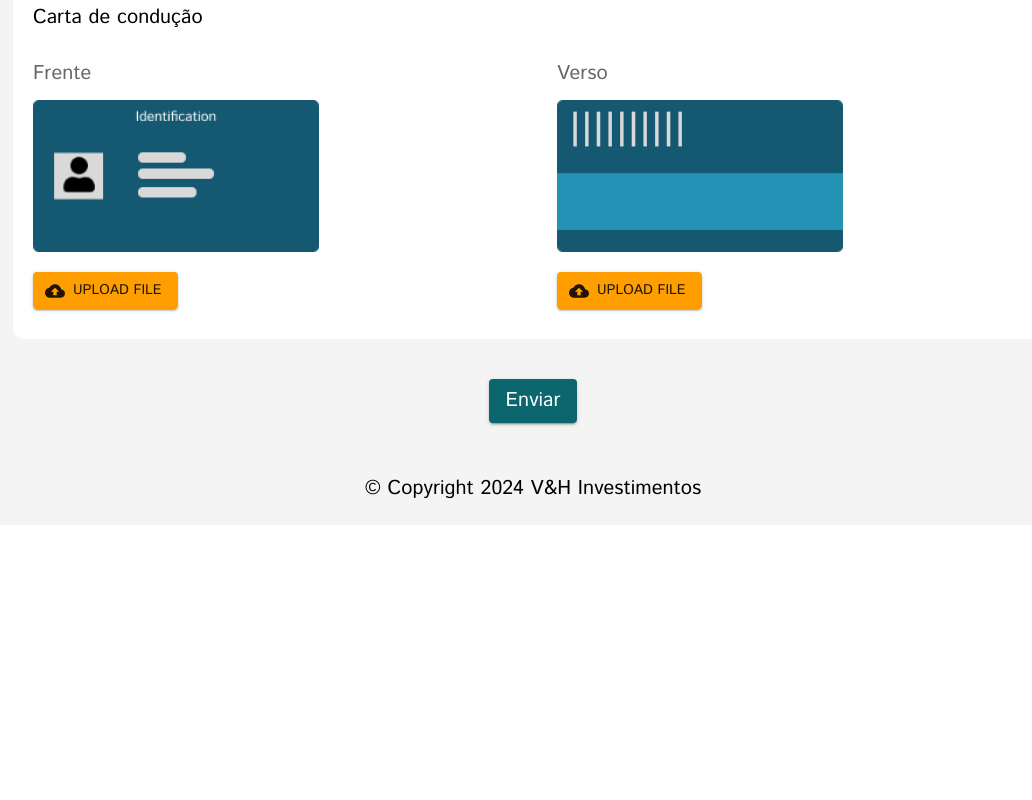
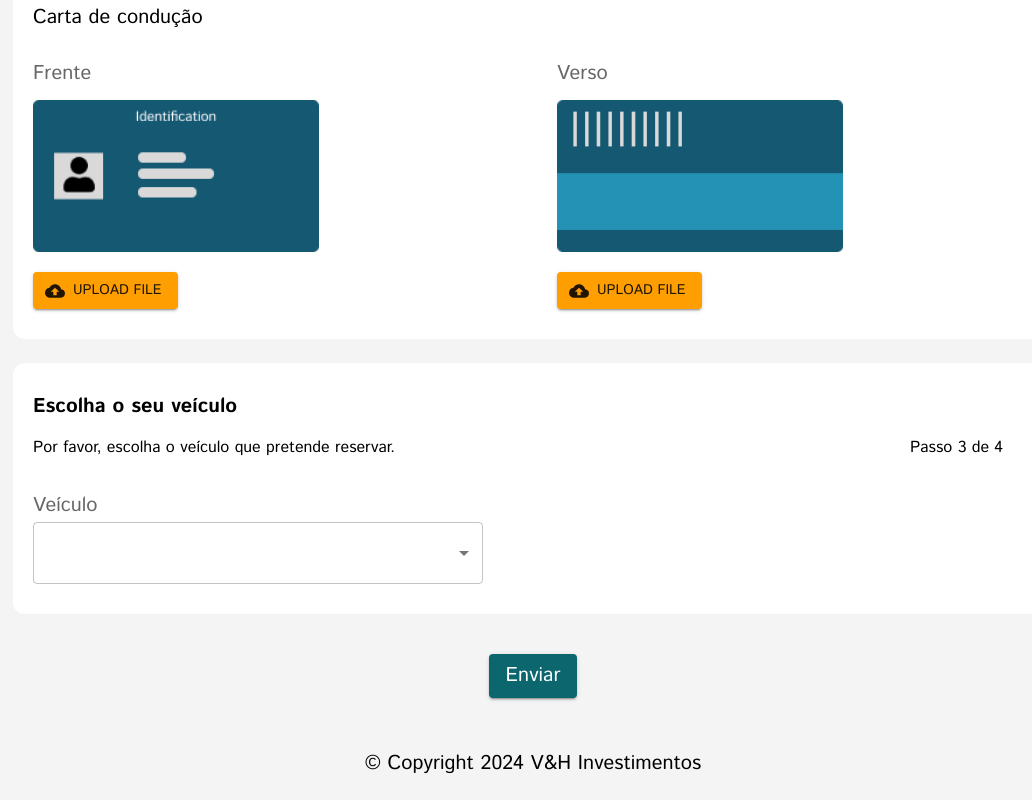
Before and after one commit to d-coder47/rent-a-car, a React (Vite) app: page /reservation in a window 1280 px wide. Shown: the part 1113-1913 px from the top of the page, without its empty margins (107-1139 px from the left). Before the commit the page ends 1638 px from the top, so only its background shows below. Built offline with nearby package versions, Linux system fonts and the light colour scheme.

Commit message:
feat: Add vehicle section on reservation form

```diff
--- a/src/components/ReservationForm/ReservationForm.tsx
+++ b/src/components/ReservationForm/ReservationForm.tsx
@@ -6,6 +6,7 @@ import { useState } from "react";
 import { IFieldsErrors, IReservationInfo } from "../../interfaces";
 import frontID from "../../assets/reservation/frontID.png";
 import backID from "../../assets/reservation/backID.png";
+import Step3 from "./Step3";
 
 const ReservationForm = () => {
   const theme = useTheme();
@@ -23,6 +24,10 @@ const ReservationForm = () => {
       front: frontID,
       back: backID,
     },
+    vehicle: {
+      id: "",
+      name: "",
+    },
   });
 
   const [fieldsErrors, setFieldsErros] = useState<IFieldsErrors>({
@@ -37,15 +42,31 @@ const ReservationForm = () => {
       front: "",
       back: "",
     },
+    vehicle: "",
   });
 
   const handleChange = (e: React.ChangeEvent<HTMLInputElement>) => {
     const { name, value } = e.target;
 
-    setReservationInfo((prevReservationInfo) => ({
-      ...prevReservationInfo,
-      [name]: value,
-    }));
+    let parsedValue: {
+      id: string;
+      name: string;
+    };
+
+    if (name === "vehicle") {
+      parsedValue = JSON.parse(value);
+      setReservationInfo((prevReservationInfo) => ({
+        ...prevReservationInfo,
+        [name]: parsedValue,
+      }));
+    }
+
+    if (name !== "vehicle") {
+      setReservationInfo((prevReservationInfo) => ({
+        ...prevReservationInfo,
+        [name]: value,
+      }));
+    }
 
     if (name === "email") {
       const emailRegex = /^[^\s@]+@[^\s@]+\.[^\s@]+$/;
@@ -62,6 +83,13 @@ const ReservationForm = () => {
       setFieldsErros((prevFieldErrors) => ({
         ...prevFieldErrors,
         ["name"]: "",
+      }));
+    }
+
+    if (name === "vehicle" && value !== "") {
+      setFieldsErros((prevFieldErrors) => ({
+        ...prevFieldErrors,
+        ["vehicle"]: "",
       }));
     }
 
@@ -179,6 +207,13 @@ const ReservationForm = () => {
       }));
     }
 
+    if (reservationInfo.vehicle.name === "") {
+      setFieldsErros((prevFieldErrors) => ({
+        ...prevFieldErrors,
+        ["vehicle"]: "Vehicle is required",
+      }));
+    }
+
     if (reservationInfo.identificationDoc.front === frontID) {
       setFieldsErros((prevState) => ({
         ...prevState,
@@ -250,6 +285,12 @@ const ReservationForm = () => {
           handleChange={handleChange}
         />
 
+        <Step3
+          reservationValues={reservationInfo}
+          fieldsErrors={fieldsErrors}
+          handleChange={handleChange}
+        />
+
         <Button
           variant="contained"
           sx={{
--- /dev/null
+++ b/src/components/ReservationForm/SelectedVehicleCard.tsx
@@ -0,0 +1,71 @@
+import {
+  Box,
+  Button,
+  Card,
+  CardActions,
+  CardHeader,
+  CardMedia,
+  Typography,
+  useTheme,
+} from "@mui/material";
+import { ISelectedVehicle } from "../../interfaces";
+
+const SelectedVehicleCard: React.FC<ISelectedVehicle> = ({ name, image }) => {
+  const theme = useTheme();
+
+  return (
+    <Card
+      sx={{
+        height: "360px",
+        boxShadow: 4,
+      }}
+    >
+      <CardHeader
+        title={name}
+        titleTypographyProps={{ variant: "h5" }}
+        subheaderTypographyProps={{ variant: "body2" }}
+      />
+      <CardMedia
+        component="img"
+        sx={{
+          height: "180px",
+          display: "flex",
+          justifyContent: "center",
+        }}
+        image={image}
+        alt={name}
+      />
+
+      <CardActions>
+        <Box
+          sx={{
+            display: "flex",
+            flexDirection: "row",
+            justifyContent: "center",
+            width: "100%",
+          }}
+        >
+          <Button
+            variant="contained"
+            sx={{
+              height: "35px",
+              textAlign: "center",
+              color: "#000000",
+              marginTop: "40px",
+              textTransform: "none",
+              "&:hover": {
+                backgroundColor: theme.palette.secondary.main,
+                color: "#ffffff !important",
+              },
+            }}
+            disableElevation={true}
+          >
+            <Typography variant="body2">Ver detalhes</Typography>
+          </Button>
+        </Box>
+      </CardActions>
+    </Card>
+  );
+};
+
+export default SelectedVehicleCard;
--- /dev/null
+++ b/src/components/ReservationForm/Step3.tsx
@@ -0,0 +1,134 @@
+import {
+  Box,
+  InputLabel,
+  Typography,
+  Select,
+  MenuItem,
+  FormControl,
+  SelectChangeEvent,
+} from "@mui/material";
+import Grid from "@mui/material/Grid2";
+import { IStep } from "../../interfaces";
+import car_image from "../../assets/car_gallery/view5.jpg";
+import SelectedVehicleCard from "./SelectedVehicleCard";
+
+const Step3: React.FC<IStep> = ({
+  reservationValues,
+  fieldsErrors,
+  handleChange,
+}) => {
+  const vehicleOptions = [
+    { id: 1, name: "Car Model A", image: car_image },
+    { id: 2, name: "Car Model B", image: car_image },
+    { id: 3, name: "Car Model C", image: car_image },
+    { id: 4, name: "Car Model D", image: car_image },
+  ];
+
+  const handleSelectChange = (e: SelectChangeEvent<string>) => {
+    const { value } = e.target;
+
+    const selectedCar = vehicleOptions.find((item) => item.name === value);
+
+    if (!selectedCar) return;
+
+    const modifiedEvent = {
+      ...e,
+      target: {
+        ...e.target,
+        value: JSON.stringify({
+          id: selectedCar.id,
+          name: selectedCar.name,
+        }),
+      },
+    };
+
+    handleChange(modifiedEvent as React.ChangeEvent<HTMLInputElement>);
+  };
+
+  return (
+    <Box
+      sx={{
+        background: "#ffffff",
+        width: "1000px",
+        height: "100%",
+        borderRadius: "12px",
+        padding: "30px 20px",
+      }}
+    >
+      <Box>
+        <Typography variant="h5">Escolha o seu veículo</Typography>
+
+        <Box
+          sx={{
+            width: "97%",
+            display: "flex",
+            justifyContent: "space-between",
+            marginTop: "15px",
+          }}
+        >
+          <Typography variant="body2">
+            Por favor, escolha o veículo que pretende reservar.
+          </Typography>
+          <Typography variant="body2">Passo 3 de 4</Typography>
+        </Box>
+
+        <Box sx={{ marginTop: "30px" }}>
+          <Grid
+            container
+            spacing={{ xs: 2, md: 3 }}
+            columns={12}
+            rowSpacing={3}
+            columnSpacing={6}
+          >
+            <Grid size={6}>
+              <InputLabel shrink={false} htmlFor="vehicle">
+                <Typography>Veículo</Typography>
+              </InputLabel>
+              <FormControl sx={{ width: "450px" }}>
+                <Select
+                  id="vehicle"
+                  name="vehicle"
+                  value={reservationValues.vehicle.name}
+                  onChange={handleSelectChange}
+                  displayEmpty
+                  error={fieldsErrors.vehicle !== ""}
+                >
+                  {vehicleOptions.map((vehicle) => (
+                    <MenuItem key={vehicle.id} value={vehicle.name}>
+                      <Box display="flex" alignItems="center">
+                        <img
+                          src={vehicle.image}
+                          alt={vehicle.name}
+                          style={{ width: 30, height: 30, marginRight: 10 }}
+                        />
+                        <Typography>{vehicle.name}</Typography>
+                      </Box>
+                    </MenuItem>
+                  ))}
+                </Select>
+                <Typography variant="caption" color="error">
+                  {fieldsErrors.vehicle}
+                </Typography>
+              </FormControl>
+            </Grid>
+
+            <Grid
+              size={6}
+              sx={{
+                display:
+                  reservationValues.vehicle.name !== "" ? "block" : "none",
+              }}
+            >
+              <SelectedVehicleCard
+                name={reservationValues.vehicle.name}
+                image={car_image}
+              />
+            </Grid>
+          </Grid>
+        </Box>
+      </Box>
+    </Box>
+  );
+};
+
+export default Step3;
```
Also changed, not shown: src/interfaces/index.tsx (+10 -0 lines).
